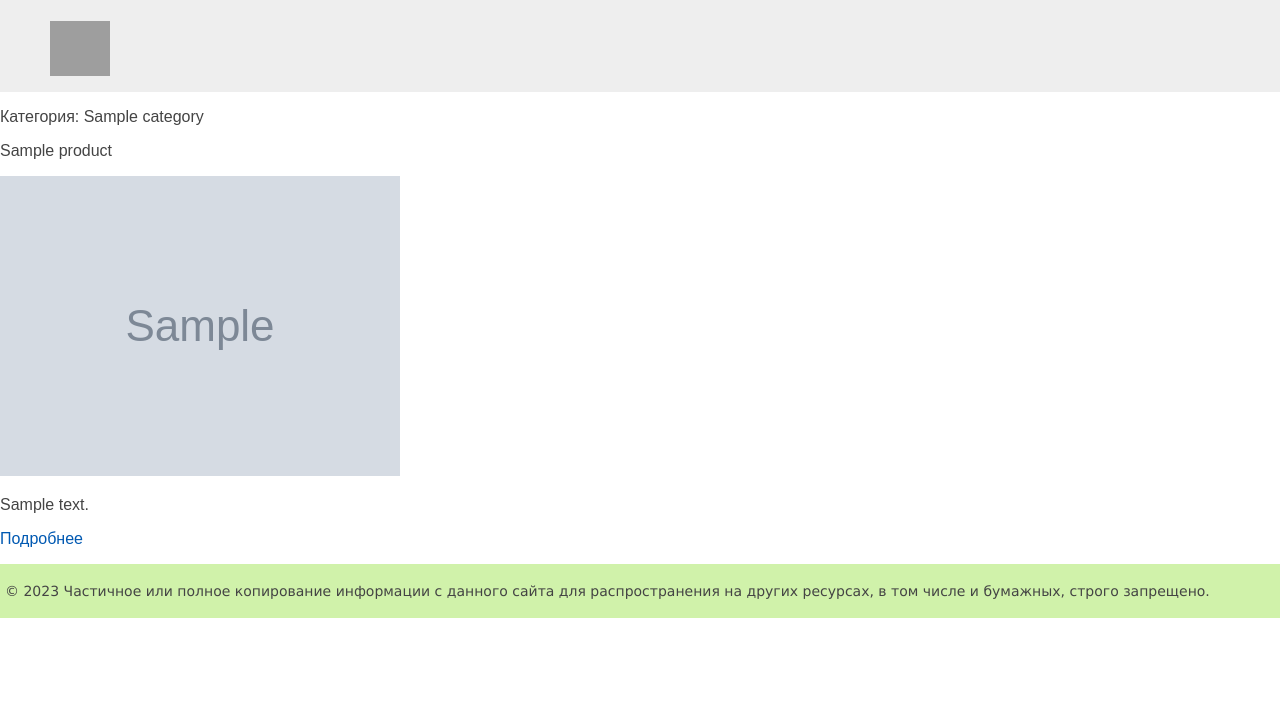
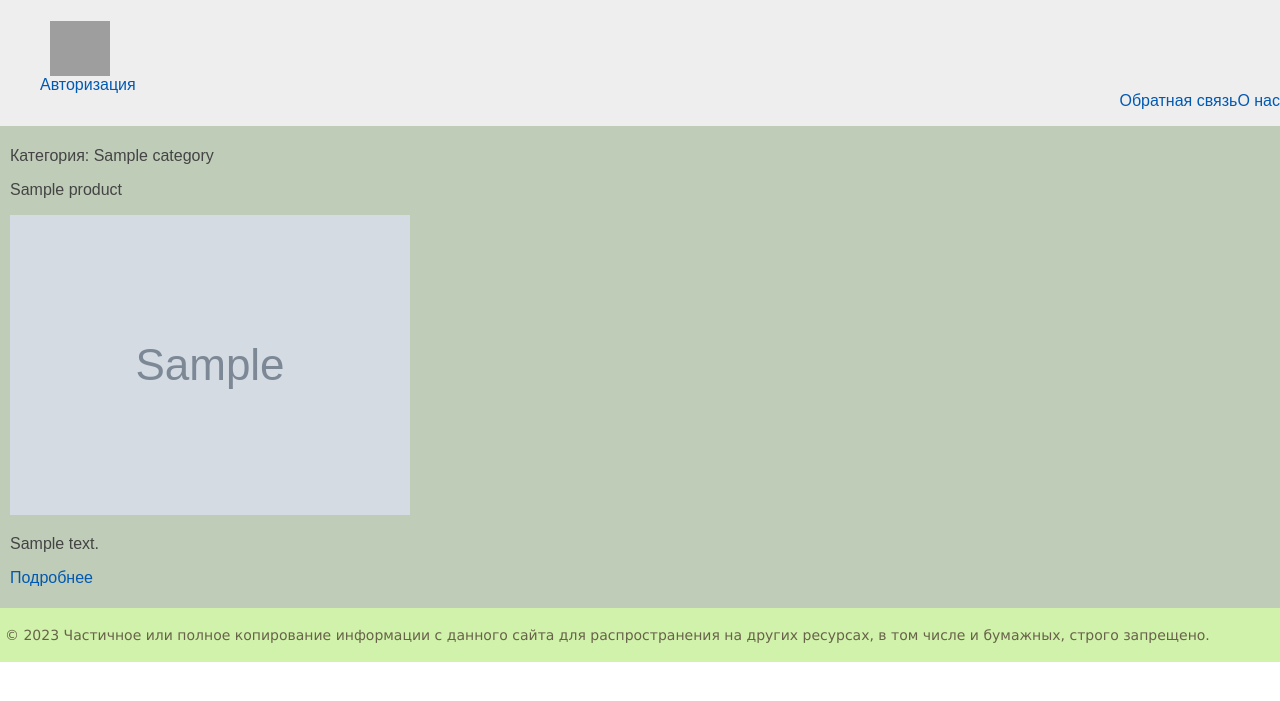
Before and after one commit to alexandzhus/lux-fur-shop, a Django app: page / in a window 1280 px wide. Shown: the top 701 px of the page. Run offline with Django 5.2, Linux system fonts and the light colour scheme; tables that the repository leaves empty hold one stand-in row (values such as "Sample post"); grey boxes marked "Sample" are stand-in pictures; parts of the project's set-up code (start-up, migrations or seed data) failed here and were passed over; grey boxes are pictures that could not be loaded.

Commit message:
add in base templates new stroke for login logout

```diff
--- a/luxfur/templates/base.html
+++ b/luxfur/templates/base.html
@@ -13,17 +13,33 @@
 <!--блок главное меню-->
 {% block mainmenu %}
     <div class="header">
-        <ul id="mainmenu" class="mainmenu">
-            <li  class="logo" title="Главная страница"><a href="{% url 'home' %}"></a><div class="logo"></div></li>
+        <ul  id="mainmenu" class="mainmenu">
+            <li  class="logo" title="Главная страница"><a href="{% url 'home' %}"><div class="logo"></div></a></li>
+            {% for m in mainmenu %}
+                <li class="main-menu"><p><a href="#">{{m.title}}</a></p></li>
+            {% endfor %}
+            {% if user.is_authenticated %}
+                <li> {{user.username}} |
+                    <form method="post" action="{% url 'users:logout' %}">
+                        {% csrf_token %}
+                        <button type="submit">Выйти</button>
+                    </form>
+                </li>
+            {% else %}
+                <li><a href="{% url 'users:login' %}">Авторизация</a></li>
+            {% endif %}
+
 
         </ul>
+
     </div>
+
 {% endblock %}
 <!--Конец блока главное меню-->
 
 
 <!-- Блок контента-->
-<div>
+<div class="content">
     {% block content %}
     {% endblock %}
 </div>
@@ -32,7 +48,7 @@
 <!--Футер-->
 <footer>
    <div id="footer">
-		<p>&copy; 2023 Частичное или полное копирование информации с данного сайта для распространения на других ресурсах, в том числе и бумажных, строго запрещено.</p>
+		<p class="footer-text">&copy; 2023 Частичное или полное копирование информации с данного сайта для распространения на других ресурсах, в том числе и бумажных, строго запрещено.</p>
 	</div>
 </footer>
 <!--конец футера и страницы-->
```
